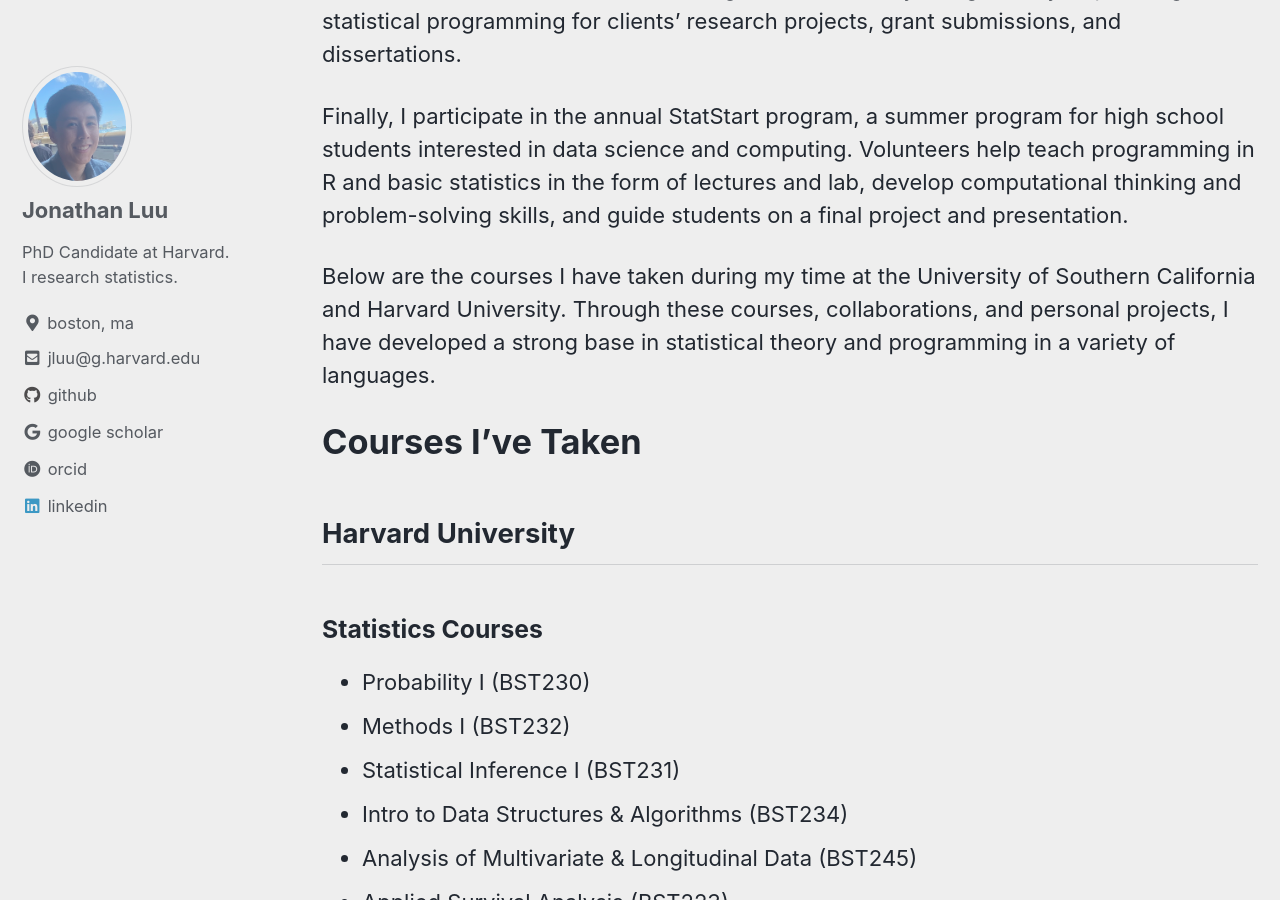
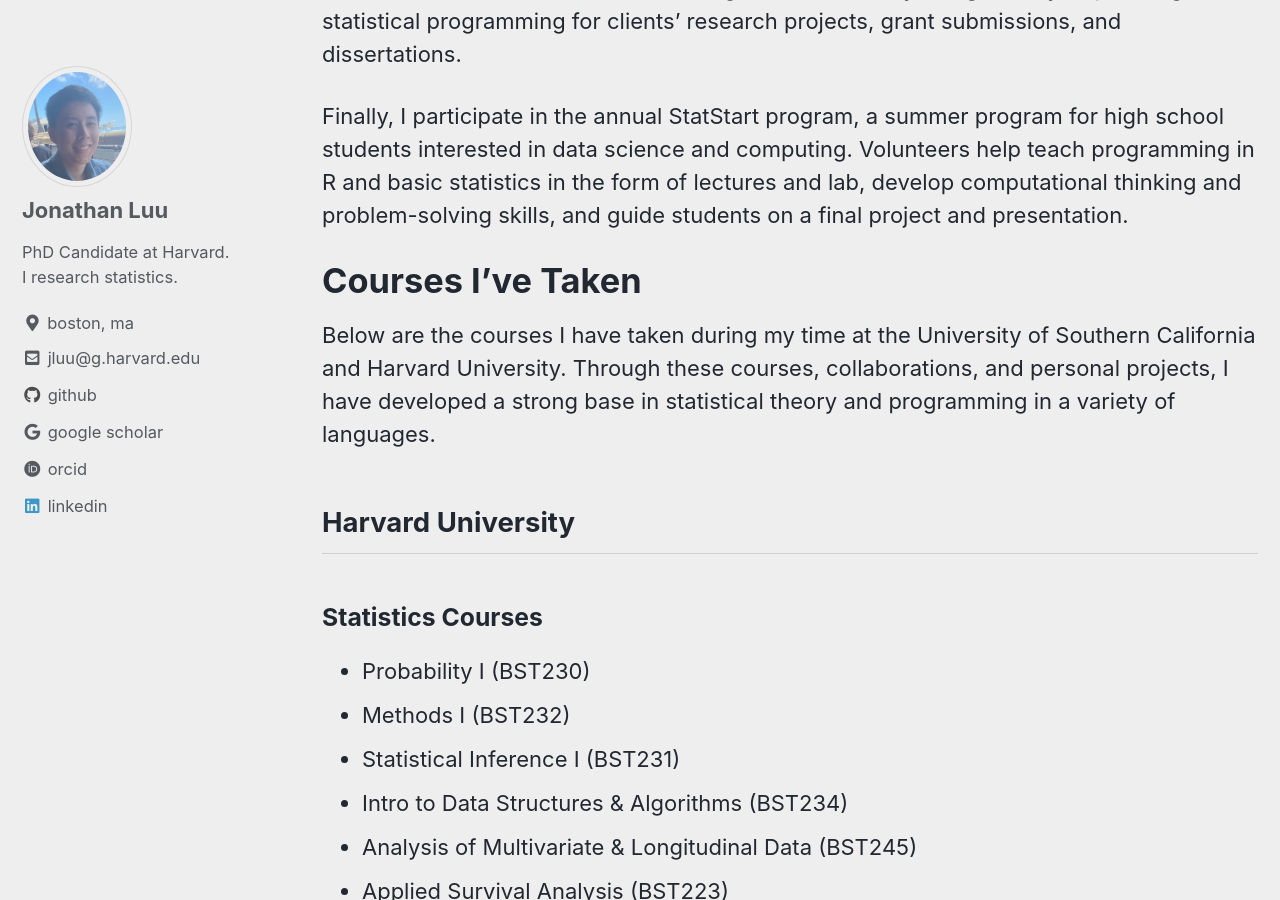
Before and after one commit to luuj/luuj.github.io, a Jekyll site: the page built from _pages/courses.md, in a window 1280 px wide and 900 px high, scrolled down 680 px. Built offline with Jekyll 4.4.1, drawn with Linux system fonts in a browser that asks for light colours; cached includes are drawn as plain includes.

```diff
--- a/_pages/courses.md
+++ b/_pages/courses.md
@@ -19,10 +19,9 @@ I also volunteer with the Biostatistics Student Consulting Center (BSCC), which
 
 Finally, I participate in the annual StatStart program, a summer program for high school students interested in data science and computing. Volunteers help teach programming in R and basic statistics in the form of lectures and lab,  develop computational thinking and problem-solving skills, and guide students on a final project and presentation.
 
+# Courses I've Taken
 
 Below are the courses I have taken during my time at the University of Southern California and Harvard University. Through these courses, collaborations, and personal projects, I have developed a strong base in statistical theory and programming in a variety of languages.
-
-# Courses I've Taken
 
 ## Harvard University
 
```
